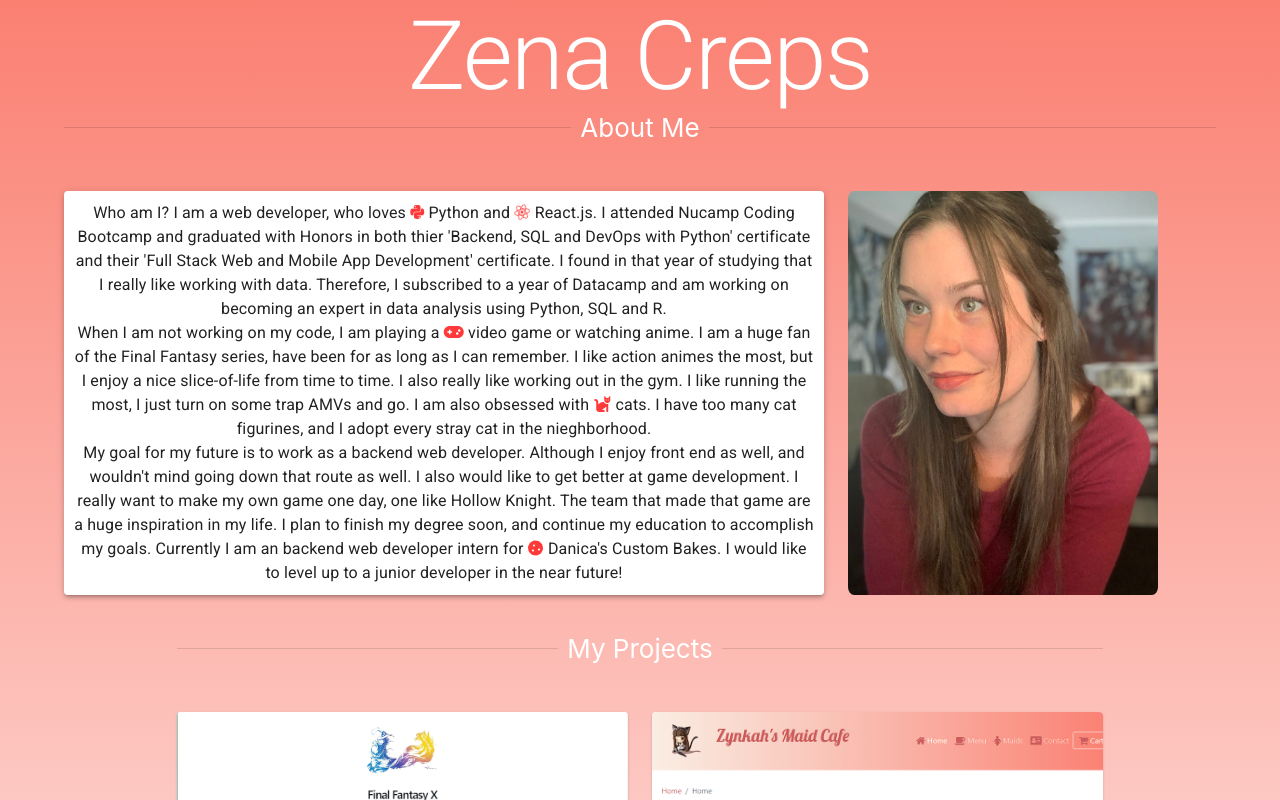
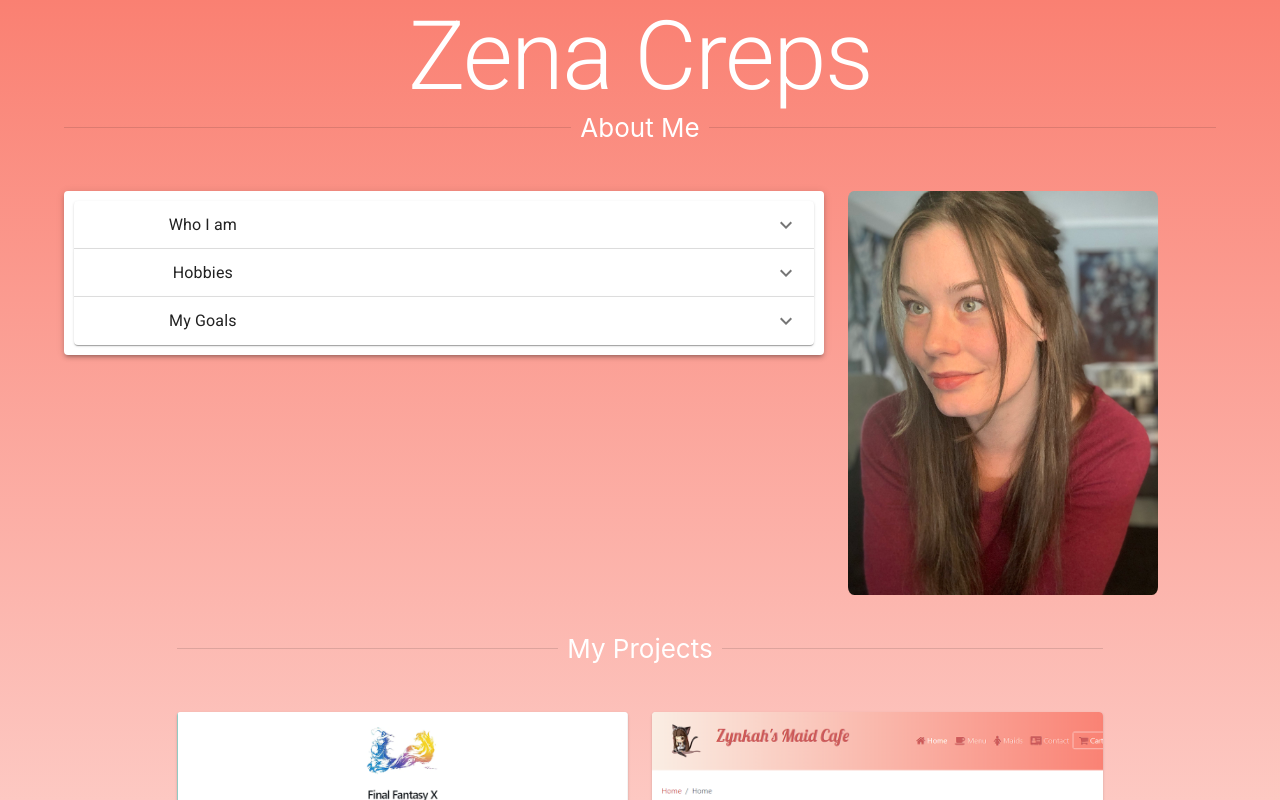
Before and after one commit to Zynkah/Portfolio, a React (Create React App) app: page / in a window 1280 px wide. Shown: the top 800 px of the page. Built offline with nearby package versions, Linux system fonts and the light colour scheme.

Commit message:
Accordian Added

```diff
--- a/src/components/Bio.js
+++ b/src/components/Bio.js
@@ -1,46 +1,107 @@
-import { Typography, Divider, Container } from "@mui/material";
-import Grid from "@mui/material/Grid";
-import Paper from "@mui/material/Paper";
+import { Typography, Divider, Container, Grid, Paper } from "@mui/material";
+
+import * as React from "react";
+import Accordion from "@mui/material/Accordion";
+import AccordionDetails from "@mui/material/AccordionDetails";
+import AccordionSummary from "@mui/material/AccordionSummary";
+import ExpandMoreIcon from "@mui/icons-material/ExpandMore";
 
 const Bio = () => {
+  const [expanded, setExpanded] = React.useState(false);
+
+  const handleChange = (panel) => (event, isExpanded) => {
+    setExpanded(isExpanded ? panel : false);
+  };
   return (
     <Container>
       <Divider>About Me</Divider>
       <Grid container spacing={3} marginTop={3}>
         <Grid item xs={8}>
-          <Paper elevation={3} sx={{padding:'10px'}}>
-          <Typography variant="body1">
-            Who am I? I am a web developer, who loves{" "}
-            <i class="fa-brands fa-python" /> Python and{" "}
-            <i class="fa-brands fa-react fa-spin" /> React.js. I attended Nucamp
-            Coding Bootcamp and graduated with Honors in both thier 'Backend,
-            SQL and DevOps with Python' certificate and their 'Full Stack Web
-            and Mobile App Development' certificate. I found in that year of
-            studying that I really like working with data. Therefore, I
-            subscribed to a year of Datacamp and am working on becoming an
-            expert in data analysis using Python, SQL and R.
-            <br />
-            When I am not working on my code, I am playing a{" "}
-            <i class="fa-solid fa-gamepad" /> video game or watching anime. I am
-            a huge fan of the Final Fantasy series, have been for as long as I
-            can remember. I like action animes the most, but I enjoy a nice
-            slice-of-life from time to time. I also really like working out in
-            the gym. I like running the most, I just turn on some trap AMVs and
-            go. I am also obsessed with <i class="fa-solid fa-cat" /> cats. I
-            have too many cat figurines, and I adopt every stray cat in the
-            nieghborhood.
-            <br />
-            My goal for my future is to work as a backend web developer.
-            Although I enjoy front end as well, and wouldn't mind going down
-            that route as well. I also would like to get better at game
-            development. I really want to make my own game one day, one like
-            Hollow Knight. The team that made that game are a huge inspiration
-            in my life. I plan to finish my degree soon, and continue my
-            education to accomplish my goals. Currently I am an backend web
-            developer intern for <i class="fa-solid fa-cookie" /> Danica's
-            Custom Bakes. I would like to level up to a junior developer in the
-            near future!
-          </Typography>
+          <Paper elevation={3} sx={{ padding: "10px" }}>
+            <Accordion
+              expanded={expanded === "panel1"}
+              onChange={handleChange("panel1")}
+            >
+              <AccordionSummary
+                expandIcon={<ExpandMoreIcon />}
+                aria-controls="panel1bh-content"
+                id="panel1bh-header"
+              >
+                <Typography sx={{ width: "33%", flexShrink: 0 }}>
+                  Who I am
+                </Typography>
+              </AccordionSummary>
+              <AccordionDetails>
+                <Typography variant="body1">
+                  I am a web developer, who loves{" "}
+                  <i class="fa-brands fa-python" /> Python and{" "}
+                  <i class="fa-brands fa-react fa-spin" /> React.js. I attended
+                  Nucamp Coding Bootcamp and graduated with Honors in both thier
+                  'Backend, SQL and DevOps with Python' certificate and their
+                  'Full Stack Web and Mobile App Development' certificate. I
+                  found in that year of studying that I really like working with
+                  data. Therefore, I subscribed to a year of Datacamp and am
+                  working on becoming an expert in data analysis using Python,
+                  SQL and R.
+                </Typography>
+              </AccordionDetails>
+            </Accordion>
+            <Accordion
+              expanded={expanded === "panel2"}
+              onChange={handleChange("panel2")}
+            >
+              <AccordionSummary
+                expandIcon={<ExpandMoreIcon />}
+                aria-controls="panel2bh-content"
+                id="panel2bh-header"
+              >
+                <Typography sx={{ width: "33%", flexShrink: 0 }}>
+                  Hobbies
+                </Typography>
+              </AccordionSummary>
+              <AccordionDetails>
+                <Typography>
+                  When I am not working on my code, I am playing a{" "}
+                  <i class="fa-solid fa-gamepad" /> video game or watching
+                  anime. I am a huge fan of the Final Fantasy series, have been
+                  for as long as I can remember. I like action animes the most,
+                  but I enjoy a nice slice-of-life from time to time. I also
+                  really like working out in the gym. I like running the most, I
+                  just turn on some trap AMVs and go. I am also obsessed with{" "}
+                  <i class="fa-solid fa-cat" /> cats. I have too many cat
+                  figurines, and I adopt every stray cat in the nieghborhood.
+                </Typography>
+              </AccordionDetails>
+            </Accordion>
+            <Accordion
+              expanded={expanded === "panel3"}
+              onChange={handleChange("panel3")}
+            >
+              <AccordionSummary
+                expandIcon={<ExpandMoreIcon />}
+                aria-controls="panel3bh-content"
+                id="panel3bh-header"
+              >
+                <Typography sx={{ width: "33%", flexShrink: 0 }}>
+                  My Goals
+                </Typography>
+              </AccordionSummary>
+              <AccordionDetails>
+                <Typography>
+                  My goal for my future is to work as a backend web developer.
+                  Although I enjoy front end as well, and wouldn't mind going
+                  down that route as well. I also would like to get better at
+                  game development. I really want to make my own game one day,
+                  one like Hollow Knight. The team that made that game are a
+                  huge inspiration in my life. I plan to finish my degree soon,
+                  and continue my education to accomplish my goals. Currently I
+                  am an backend web developer intern for{" "}
+                  <i class="fa-solid fa-cookie" /> Danica's Custom Bakes. I
+                  would like to level up to a junior developer in the near
+                  future!
+                </Typography>
+              </AccordionDetails>
+            </Accordion>
           </Paper>
         </Grid>
 
```
